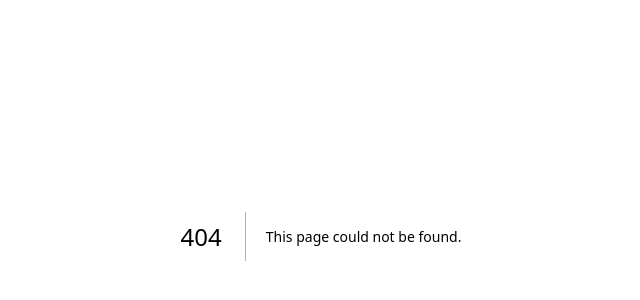
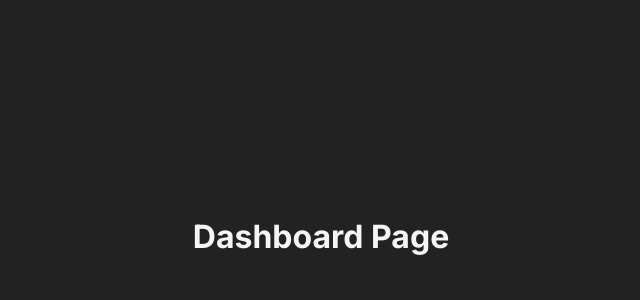
Before and after one commit to davR7/safe-login, a Next.js app: page /dashboard in a window 1280 px wide. Before the commit this address had no page. Shown: the part 164-464 px from the top of the page, without its empty margins (319-959 px from the left). Built offline with nearby package versions, Linux system fonts and the light colour scheme.

Commit message:
created - dashboard page (stub)

```diff
--- /dev/null
+++ b/src/app/dashboard/dashboard.module.css
@@ -0,0 +1,5 @@
+.container {
+  display: flex;
+  justify-content: center;
+  align-items: center;
+}
--- /dev/null
+++ b/src/app/dashboard/page.tsx
@@ -0,0 +1,15 @@
+import type { Metadata } from "next";
+import styles from "./dashboard.module.css";
+
+export const metadata: Metadata = {
+  title: "SafeLogin",
+  description: "Dashboard Page",
+};
+
+export default function Dashboard() {
+  return (
+    <main className={`${styles.container} main`}>
+      <h2>Dashboard Page</h2>
+    </main>
+  );
+}
```
